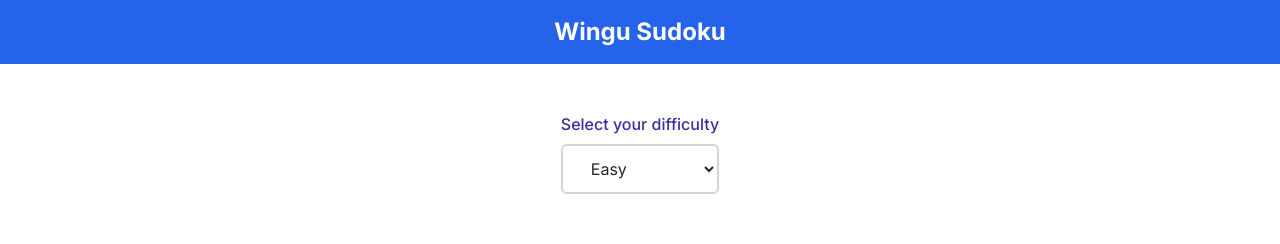
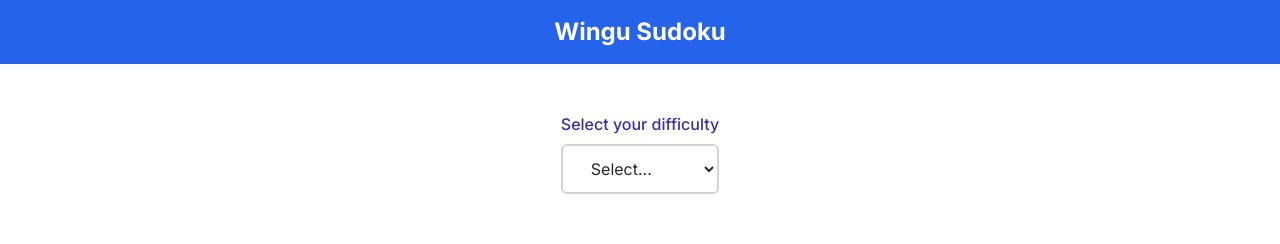
Before and after one commit to drijnkels/sudoku, a Next.js app: page / in a window 1280 px wide. Shown: the top 244 px of the page. Built offline with nearby package versions, Linux system fonts and the light colour scheme.

Commit message:
Make the difficulty selection preselect a difficulty if given in the url

```diff
--- a/src/app/page.tsx
+++ b/src/app/page.tsx
@@ -10,9 +10,9 @@ import PuzzleOverview from "@/components/Layout/PuzzleOverview";
 import {Puzzle} from "@/types/types";
 
 export default function Home() {
-  const searchParams = useSearchParams()
+  const searchParams = useSearchParams();
 
-  const [difficulty, setDifficulty] = useState('none');
+  const [difficulty, setDifficulty] = useState('');
   const [activePuzzleSet, setActivePuzzleSet] = useState<Puzzle[] | []>([]);
   const difficultyOptions = [
     {label: 'Easy', value: 'easy'},
--- a/src/components/Form/Select.tsx
+++ b/src/components/Form/Select.tsx
@@ -11,14 +11,15 @@ type InputProps = {
   error?: string;
 }
 
-export default function Select({label, id, name, options, onChange, value = '', error, disabled = false}: InputProps) {
+export default function Select({label, id, options, onChange, value = '', error, disabled = false}: InputProps) {
   const disabledClasses = disabled ?
     'bg-zinc-100 text-zinc-500 border-zinc-300 cursor-not-allowed pointer-events-none' :
     'cursor-normal text-zinc-800 placeholder:text-zinc-400 bg-white border-zinc-300 focus:border-indigo-400';
+
   return (
     <div className="w-full mb-5">
       <label htmlFor={id} className="block mb-2 text-indigo-800 font-medium">{label}</label>
-      <select onChange={onChange} id={id} role='combobox' defaultValue={value} className={disabledClasses + " w-full py-3 px-6 outline-none rounded-md border-2 focus:shadow-md"}>
+      <select onChange={onChange} id={id} role='combobox' value={value} className={disabledClasses + " w-full py-3 px-6 outline-none rounded-md border-2 focus:shadow-md"}>
         <option value='' disabled>Select...</option>
         {options.map((o, index) => (
           <option value={o.value} key={index}>{o.label}</option>
```
